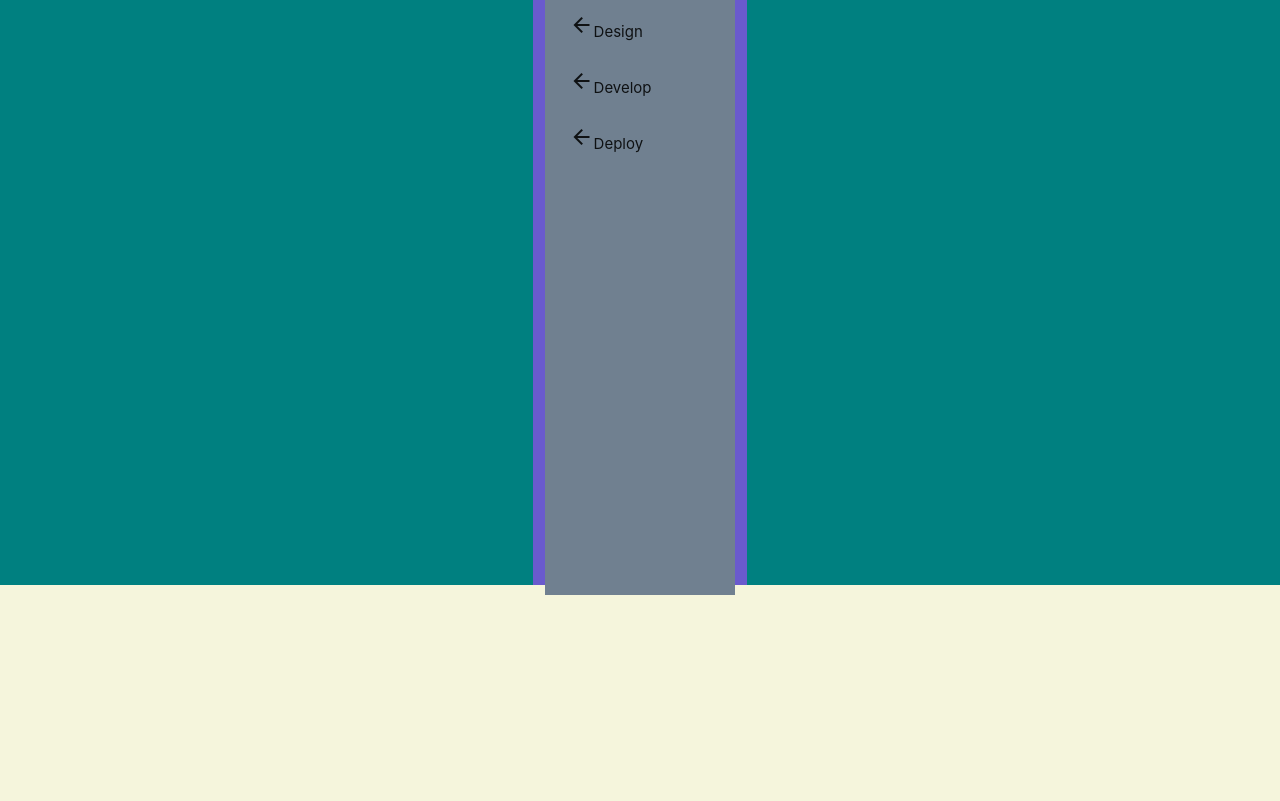
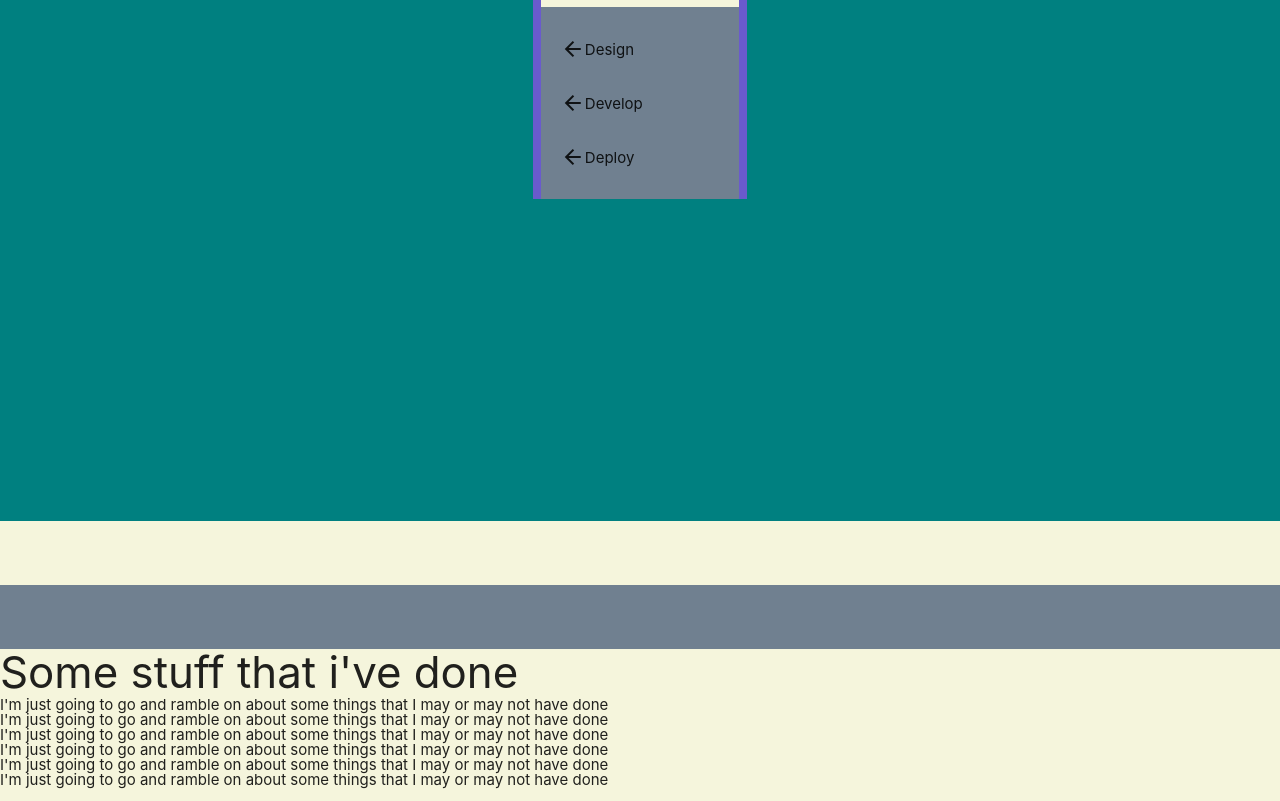
Before and after one commit to wannabewayno/Project-Space_upheaval, a plain HTML site: page index.html in a window 1280 px wide. Shown: the part 1079-1880 px from the top of the page. Drawn offline with nearby package versions, Linux system fonts and the light colour scheme; a web font is replaced by a local one.

Commit message:
simplified javascript by moving all js features into CSS features

```diff
--- a/assets/css/main.css
+++ b/assets/css/main.css
@@ -6,6 +6,20 @@ html{
 
 :root{
 
+}
+
+#about-me, #contact, #portfolio{
+    scroll-snap-type: y proximity;
+}
+
+
+/* the dock element will snap the nav to it when it gets close in proximity  */
+dock {
+    display: block;
+    width:100%;
+    height:64px;
+    scroll-snap-align: start;
+    background-color: slategray;
 }
 /* ---------------------------------- INTRO ----------------------------------------------------- */
 .font-audiowide{
@@ -16,7 +30,6 @@ html{
     margin: 0;
     padding:10px;
     font-family: 'Audiowide', cursive;
-    color:white;
     color:#ffc107;
 }
 .last-name{
@@ -32,7 +45,7 @@ html{
 .shade{
     padding-top:40px;
     width:50%;
-    height:100%;
+    height:100vh;
     background-color: rgba(0,0,0,0.6);
 }
 
@@ -69,10 +82,10 @@ nav{
 /* ----------------------------------------------------- ABOUT ME -------------------------------------------------------- */
 
 #about-me{
-    padding-top:0;
+    padding-top:0px;
     margin-top:-64px;
     width:100%;
-    height:300px;
+    height:100vh;
     background-color:teal;
 }
 .v-tabs{
@@ -83,10 +96,15 @@ nav{
 }
 
 .v-tab{
-    width:100%;
+    width:fit-content;
     height:auto;
-    margin:10px;
+    margin:10px 0;
+    margin-left:5px;
     padding:10px 5px;
+}
+.align {
+    display: flex;
+    align-items: center;
 }
 
 .v-tab:hover{
@@ -96,21 +114,25 @@ nav{
 
 }
 
-.pillar{
+.col.pillar{
     margin:0;
-    padding:0;
+    padding:0px 0.5rem;
     width:100%;
     height:100%;
     background-color:slateblue;
 }
 
 .tab-container{
-    margin:0;
+    display: flex;
+    flex-direction: column;
+    justify-content: space-evenly;
+    margin:0 0;
     padding:0;
     width: 100%;
     height: 100%;
     background-color: slategray;
 }
+
 
 
 .tab-break{
@@ -119,30 +141,34 @@ nav{
     background-color: beige;
 }
 
-.about-row{
-    margin-top: 64px;
-    width:100%;
-    height:100%;
-}
 
 /* --------------------------------------------------- PORTFOLIO ---------------------------------------------------------- */
 #portfolio{
+    margin: 0;
+    padding-top:64px;
     width:100%;
-    height:300px;
+    height:100vh;
     background-color:beige;
+}
+
+.portfolio-header {
+    margin:0;
+    padding:0;
 }
 /* --------------------------------------------------- CONTACT ------------------------------------------------------------- */
 #contact{
+    margin: 0;
+    padding-top: 64px;
     width:100%;
-    height:300px;
+    height:100vh;
     background-color:teal;
 }
-.arrow {
+#arrow {
     width:100%;
     height:0;
-    border-top:160px solid beige;
-    border-left:447.5px solid transparent;
-    border-right:447.5px solid transparent;
+    border-top:17vw solid beige;
+    border-left:50vw solid transparent;
+    border-right:50vw solid transparent;
 }
 
 footer{
--- a/assets/javascript/script.js
+++ b/assets/javascript/script.js
@@ -1,25 +1,20 @@
 
-document.body.onresize = dynamicSize;
-dynamicSize();
+document.body.onscroll = scrollSensitivity;
 
-function dynamicSize(){
+function scrollSensitivity(){
+    const docks = $("dock")
+    console.log(docks);
+
+    const screenPos = document.body.getBoundingClientRect();
+    console.log(screenPos);
     const screenHeight = window.innerHeight;
+    const navEl = document.querySelector("nav")
+    const navHeight = navEl.clientHeight
+    const navPos = navEl.getBoundingClientRect();
+    console.log(navEl.clientHeight);
+    console.log(navPos);
+    console.log(navHeight);
     const screenWidth = window.innerWidth;
-    if (screenWidth < 850){
-        console.log(screenWidth);
-        console.log("Screen under 1100? :"+(screenWidth < 1100));
-        $("#about-me").css("height","auto");
-        $("#portfolio").css("height","auto");
-        $("#contact").css("height","auto");
-
-    } else if (screenWidth > 850) {
-        console.log(screenWidth);
-        console.log("Screen under 1100? :"+(screenWidth > 1100));
-        $("#about-me").css("height",screenHeight);
-        $("#portfolio").css("height",screenHeight);
-        $("#contact").css("height",screenHeight);
-    }
-    $("#first-impressions").css("height",screenHeight);
 }
 
 
--- a/index.html
+++ b/index.html
@@ -35,7 +35,8 @@
         <a href="#contact">How?</a>
     </nav>
     <section id="about-me">
-        <div class="row about-row">
+        <dock></dock>
+        <div class="row">
             <div class="col s5">
                 <h5>THIS IS A HEADING TO INTRODUCE THE CONTENT</h5>
                  <!--Tabbed content  -->
@@ -52,19 +53,19 @@
                     </article>
                 </div>
             </div>
-            <div class="col s2 pillar">
+            <div class="pillar col s2">
                 <div class="tab-container">
                     <!-- Tabs -->
                     <ul class="v-tabs">
-                        <li class="v-tab active-vtab" tab-ref="#bio">About me <i class="material-icons">arrow_forward</i></li>
-                        <li class="v-tab" tab-ref="#philosophy">design philosophy <i class="material-icons">arrow_forward</i></li>
-                        <li class="v-tab" tab-ref="#ducks">interests <i class="material-icons">arrow_forward</i></li>
+                        <li class="v-tab active-vtab align" tab-ref="#bio">About me<i class="material-icons">arrow_forward</i></li>
+                        <li class="v-tab align" tab-ref="#philosophy">design philosophy <i class="material-icons">arrow_forward</i></li>
+                        <li class="v-tab align" tab-ref="#ducks">interests <i class="material-icons">arrow_forward</i></li>
                     </ul>
                     <div class="tab-break"></div>
                     <ul class="v-tabs">
-                        <li class="v-tab active-vtab" tab-ref="#design"><i class="material-icons">arrow_back</i>Design</li>
-                        <li class="v-tab" tab-ref="#develop"><i class="material-icons">arrow_back</i>Develop</li>
-                        <li class="v-tab" tab-ref="#deploy"><i class="material-icons">arrow_back</i>Deploy </li>
+                        <li class="v-tab active-vtab align" tab-ref="#design"><i class="material-icons">arrow_back</i>Design</li>
+                        <li class="v-tab align" tab-ref="#develop"><i class="material-icons">arrow_back</i>Develop</li>
+                        <li class="v-tab align" tab-ref="#deploy"><i class="material-icons">arrow_back</i>Deploy </li>
                     </ul>
                 </div>
             </div>
@@ -88,11 +89,39 @@
 
     </section>
     <section id="portfolio">
-
+        <dock></dock>
+        <h3 class="portfolio-header">Some stuff that i've done</h3>
+        <p>
+            I'm just going to go and ramble on about some things that I may
+            or may not have done
+        </p>
+        <p>
+            I'm just going to go and ramble on about some things that I may
+            or may not have done
+        </p>
+        <p>
+            I'm just going to go and ramble on about some things that I may
+            or may not have done
+        </p>
+        <p>
+            I'm just going to go and ramble on about some things that I may
+            or may not have done
+        </p>
+        <p>
+            I'm just going to go and ramble on about some things that I may
+            or may not have done
+        </p>
+        <p>
+            I'm just going to go and ramble on about some things that I may
+            or may not have done
+        </p>
 
     </section>
     <section id="contact">
-        <div class="arrow"></div>
+        <dock>
+
+        </dock>
+        <div id="arrow"></div>
         <h3 style="text-align: center;">Contact</h3>
         <div>
             <input type="text" id="name" placeholder="your name?">
```
